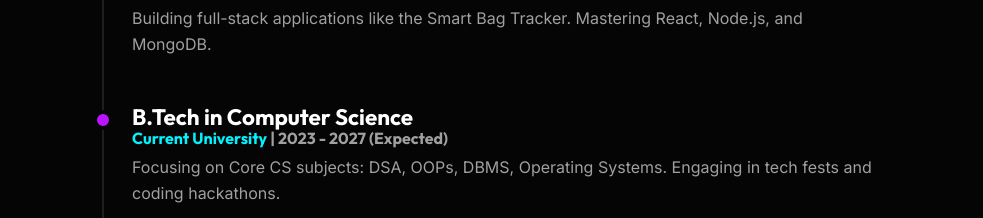
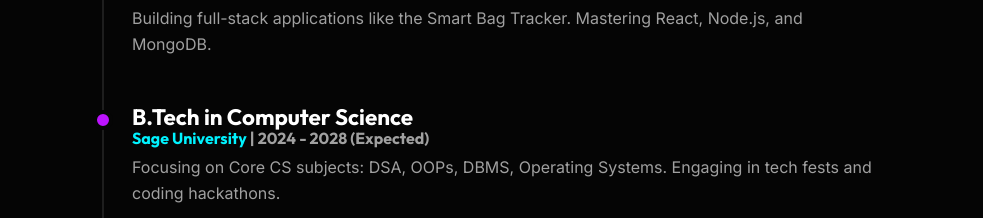
Before and after one commit to Ranjan-githu/portfolio2, a React (Vite) app: page / in a window 1280 px wide. Shown: the part 4322-4540 px from the top of the page, without its empty margins (118-1101 px from the left). Built offline with nearby package versions, Linux system fonts and the light colour scheme; the HTML template or start-up script is replaced by a standard one.

Commit message:
expe.jsx get changed

```diff
--- a/src/sections/Experience.jsx
+++ b/src/sections/Experience.jsx
@@ -11,8 +11,8 @@ const Experience = () => {
     },
     {
       role: 'B.Tech in Computer Science',
-      company: 'Current University',
-      period: '2023 - 2027 (Expected)',
+      company: 'Sage University',
+      period: '2024 - 2028 (Expected)',
       description: 'Focusing on Core CS subjects: DSA, OOPs, DBMS, Operating Systems. Engaging in tech fests and coding hackathons.',
     },
     {
```
